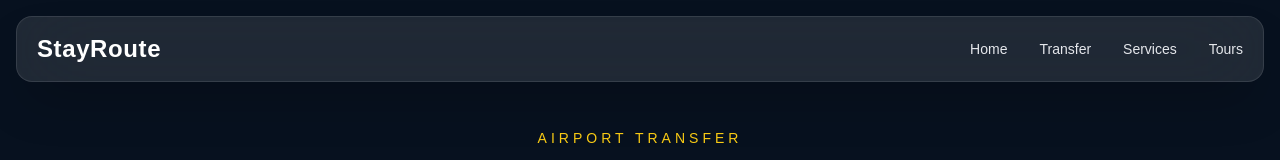
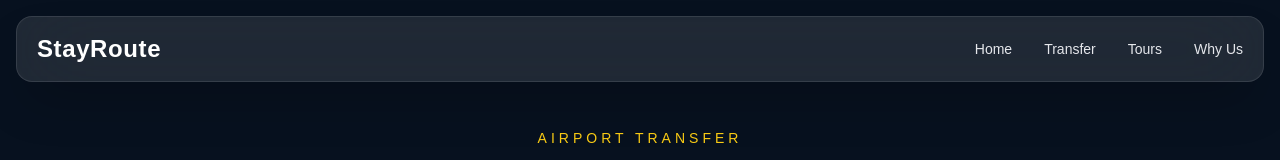
Before and after one commit to frozen1903/stayroutes, a Next.js app: page /transfer in a window 1280 px wide. Shown: the top 160 px of the page. Built offline with nearby package versions, Linux system fonts and the light colour scheme.

Commit message:
Update Navbar.jsx

```diff
--- a/components/Navbar.jsx
+++ b/components/Navbar.jsx
@@ -30,15 +30,16 @@ export default function Navbar() {
               Transfer
             </a>
 
-            <a href="/services" className="hover:text-yellow-400 transition-all">
-              Services
-            </a>
-
             <a href="/tours" className="hover:text-yellow-400 transition-all">
               Tours
             </a>
 
-          </div>
+            <a href="/services" className="hover:text-yellow-400 transition-all">
+              Why Us
+            </a>
+
+
+         </div>
 
           {/* Mobile Hamburger */}
 
```
